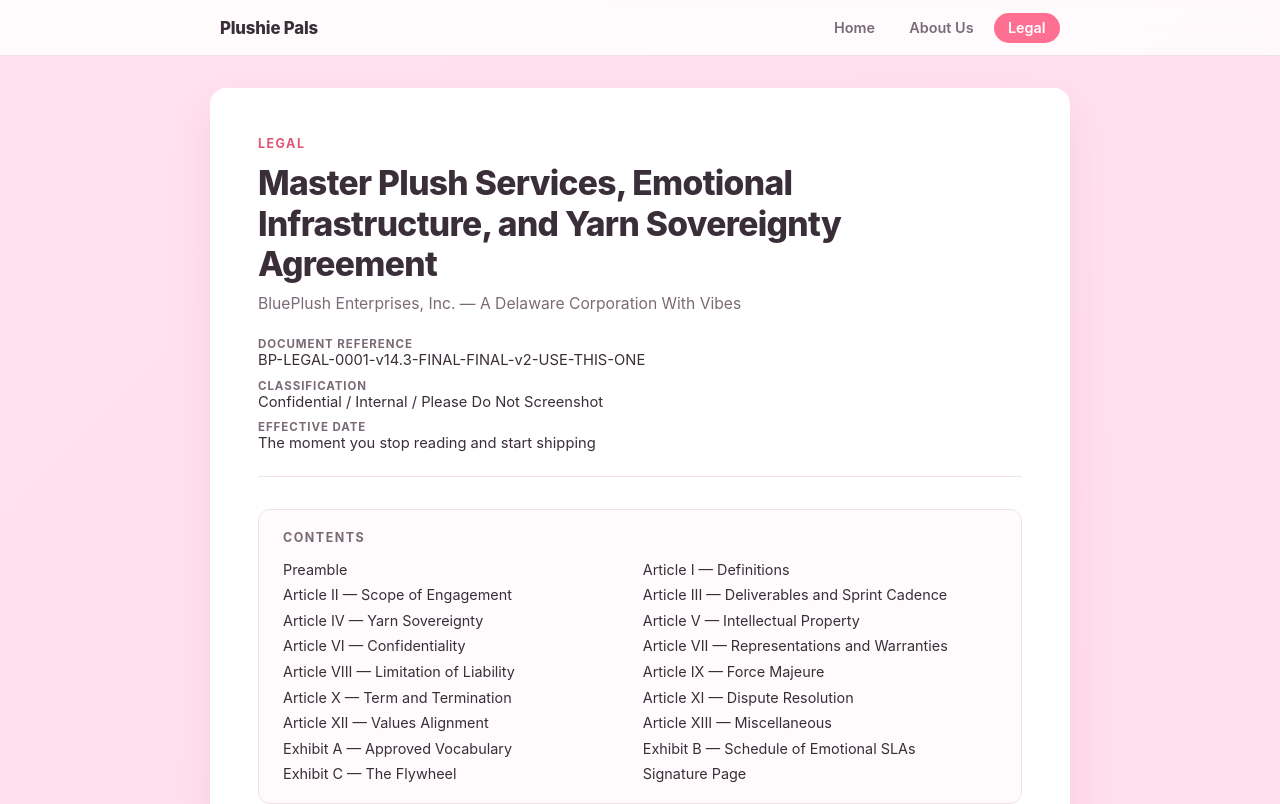
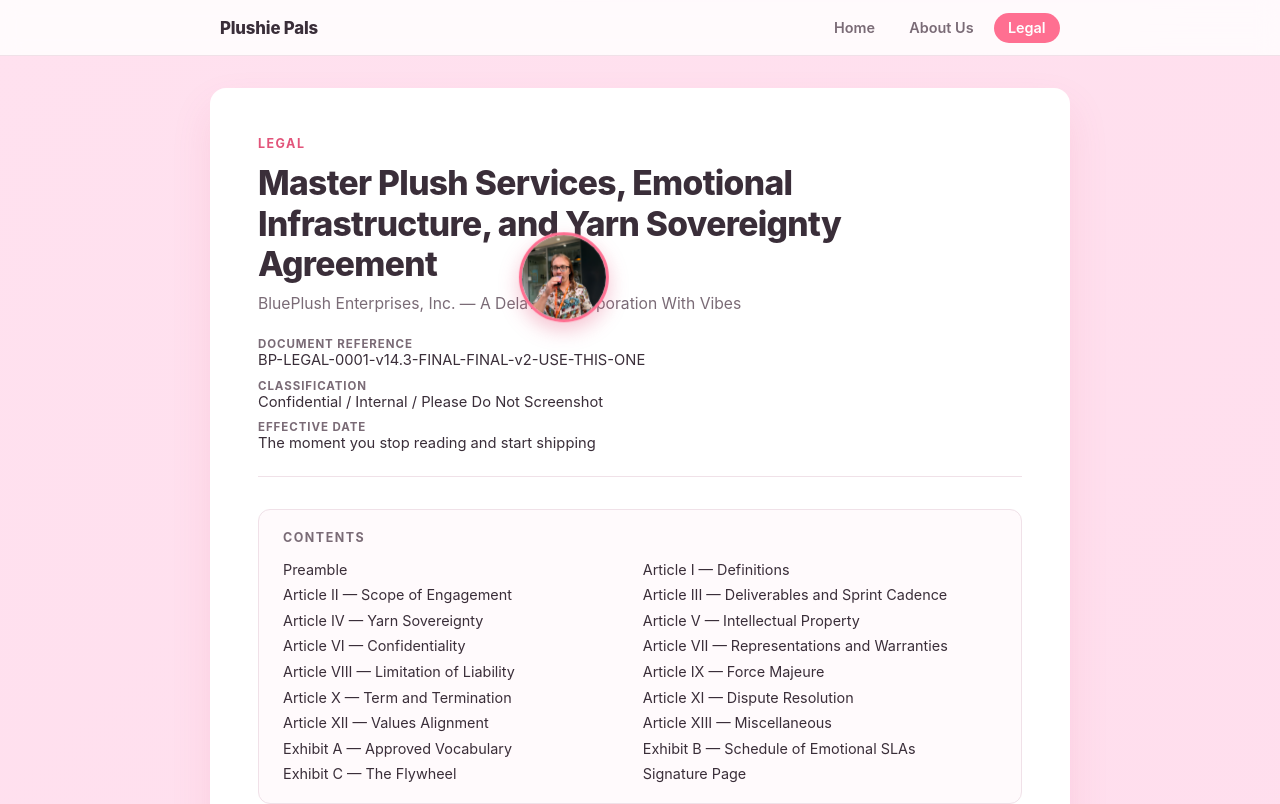
Before and after one commit to zhbluetel/best-group-in-the-world, a Next.js app in the folder web/: page /legal in a window 1280 px wide. Shown: the top 804 px of the page. Built offline with nearby package versions, Linux system fonts and the light colour scheme.

Commit message:
added floating george

```diff
--- /dev/null
+++ b/web/app/floating-george.tsx
@@ -0,0 +1,69 @@
+"use client";
+
+import { useEffect, useRef } from "react";
+import Image from "next/image";
+
+const SIZE = 90;
+const SPEED = 90;
+
+/**
+ * Bounces George around the viewport, DVD-logo style, using a
+ * requestAnimationFrame loop that writes directly to the element's transform
+ * (skipping React state) so the animation stays smooth every frame.
+ */
+export default function FloatingGeorge() {
+  const elRef = useRef<HTMLDivElement>(null);
+
+  useEffect(() => {
+    const node = elRef.current;
+    if (!node) return;
+    if (window.matchMedia("(prefers-reduced-motion: reduce)").matches) return;
+
+    let x = Math.random() * (window.innerWidth - SIZE);
+    let y = Math.random() * (window.innerHeight - SIZE);
+    const angle = Math.random() * Math.PI * 2;
+    let dx = Math.cos(angle) * SPEED;
+    let dy = Math.sin(angle) * SPEED;
+    let lastTime = performance.now();
+    let frameId: number;
+
+    const tick = (now: number) => {
+      const dt = (now - lastTime) / 1000;
+      lastTime = now;
+
+      x += dx * dt;
+      y += dy * dt;
+
+      const maxX = window.innerWidth - SIZE;
+      const maxY = window.innerHeight - SIZE;
+
+      if (x <= 0) {
+        x = 0;
+        dx = Math.abs(dx);
+      } else if (x >= maxX) {
+        x = maxX;
+        dx = -Math.abs(dx);
+      }
+
+      if (y <= 0) {
+        y = 0;
+        dy = Math.abs(dy);
+      } else if (y >= maxY) {
+        y = maxY;
+        dy = -Math.abs(dy);
+      }
+
+      node.style.transform = `translate(${x}px, ${y}px)`;
+      frameId = requestAnimationFrame(tick);
+    };
+
+    frameId = requestAnimationFrame(tick);
+    return () => cancelAnimationFrame(frameId);
+  }, []);
+
+  return (
+    <div ref={elRef} className="floating-george" aria-hidden="true">
+      <Image src="/images/George.jpg" alt="" width={SIZE} height={SIZE} />
+    </div>
+  );
+}
--- a/web/app/globals.css
+++ b/web/app/globals.css
@@ -335,6 +335,25 @@ footer {
 
 /* ---------- Legal page ---------- */
 
+.floating-george {
+  position: fixed;
+  top: 0;
+  left: 0;
+  z-index: 50;
+  pointer-events: none;
+  will-change: transform;
+}
+
+.floating-george img {
+  display: block;
+  width: 90px;
+  height: 90px;
+  border-radius: 50%;
+  object-fit: cover;
+  border: 3px solid var(--accent);
+  box-shadow: 0 8px 20px rgba(226, 84, 122, 0.35);
+}
+
 .legal-container {
   width: 100%;
   max-width: 860px;
--- a/web/app/legal/page.tsx
+++ b/web/app/legal/page.tsx
@@ -1,4 +1,5 @@
 import type { Metadata } from "next";
+import FloatingGeorge from "../floating-george";
 import { DISCLAIMER, DOCUMENT, SECTIONS } from "./content";
 import type { LegalBlock, LegalClause, LegalSection } from "./content";
 
@@ -123,6 +124,8 @@ function Section({ section }: { section: LegalSection }) {
  */
 export default function LegalPage() {
   return (
+    <>
+      <FloatingGeorge />
       <article className="legal-container">
         <header className="legal-header">
           <p className="legal-eyebrow">Legal</p>
@@ -160,5 +163,6 @@ export default function LegalPage() {
           <p>{DISCLAIMER}</p>
         </aside>
       </article>
+    </>
   );
 }
```
Lines whose indentation alone changed are shown as unchanged.
